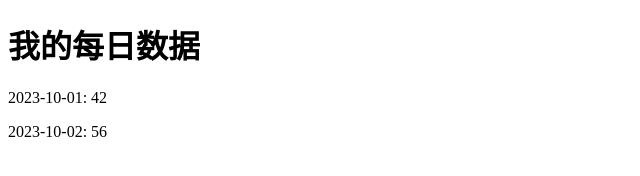
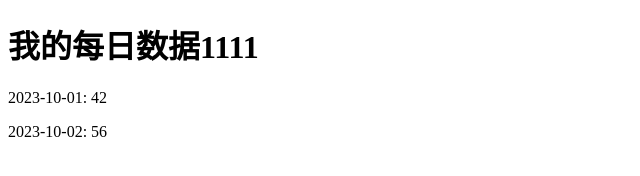
Before and after one commit to jhd32/MWI, a plain HTML site: page ActivePlayersInMWI.html in a window 1280 px wide. Shown: the full height of the page, 0-640 px from the left. Drawn offline with Linux system fonts and the light colour scheme.

Commit message:
Update ActivePlayersInMWI.html

```diff
--- a/ActivePlayersInMWI.html
+++ b/ActivePlayersInMWI.html
@@ -4,7 +4,7 @@
     <title>每日数据</title>
 </head>
 <body>
-    <h1>我的每日数据</h1>
+    <h1>我的每日数据1111</h1>
     <div id="data-container"></div>
     <script src="data.js"></script>
 </body>
```
